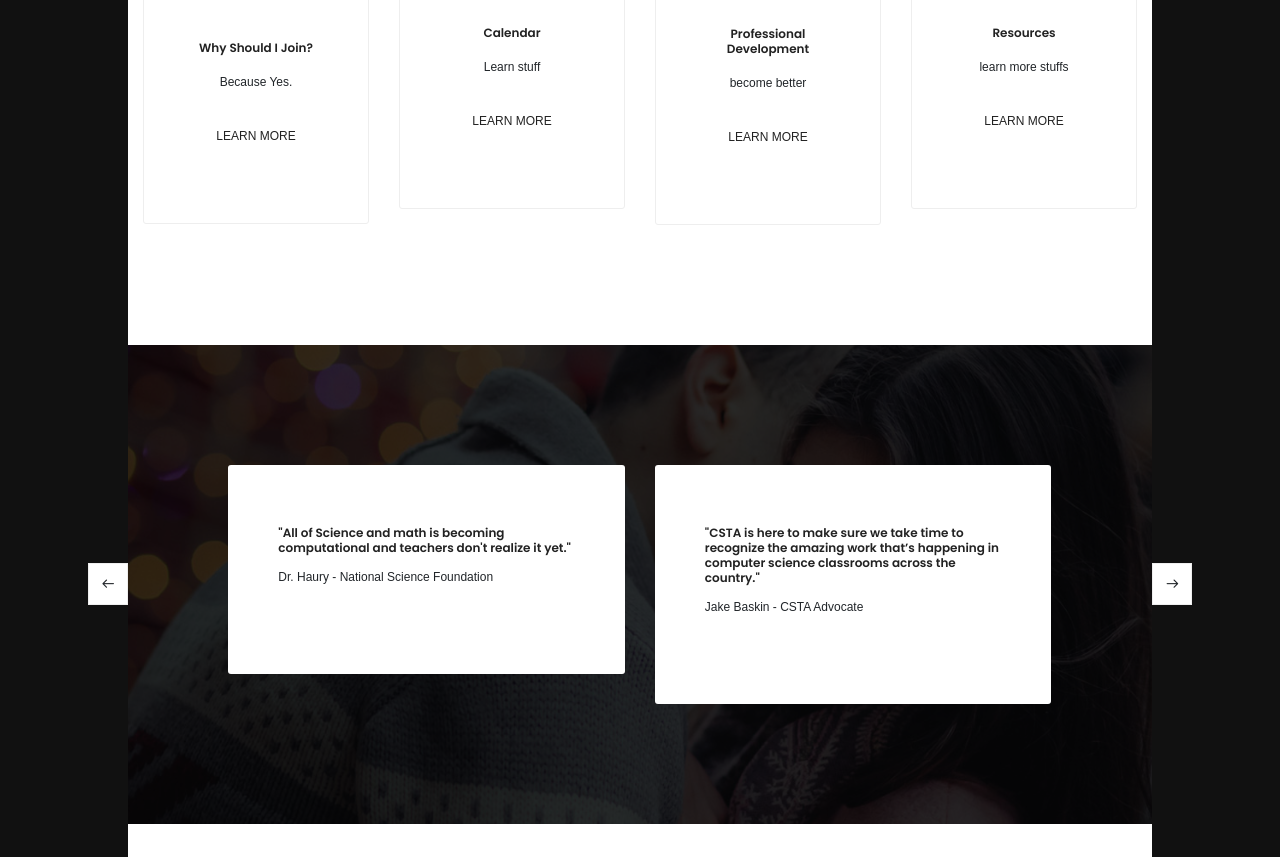
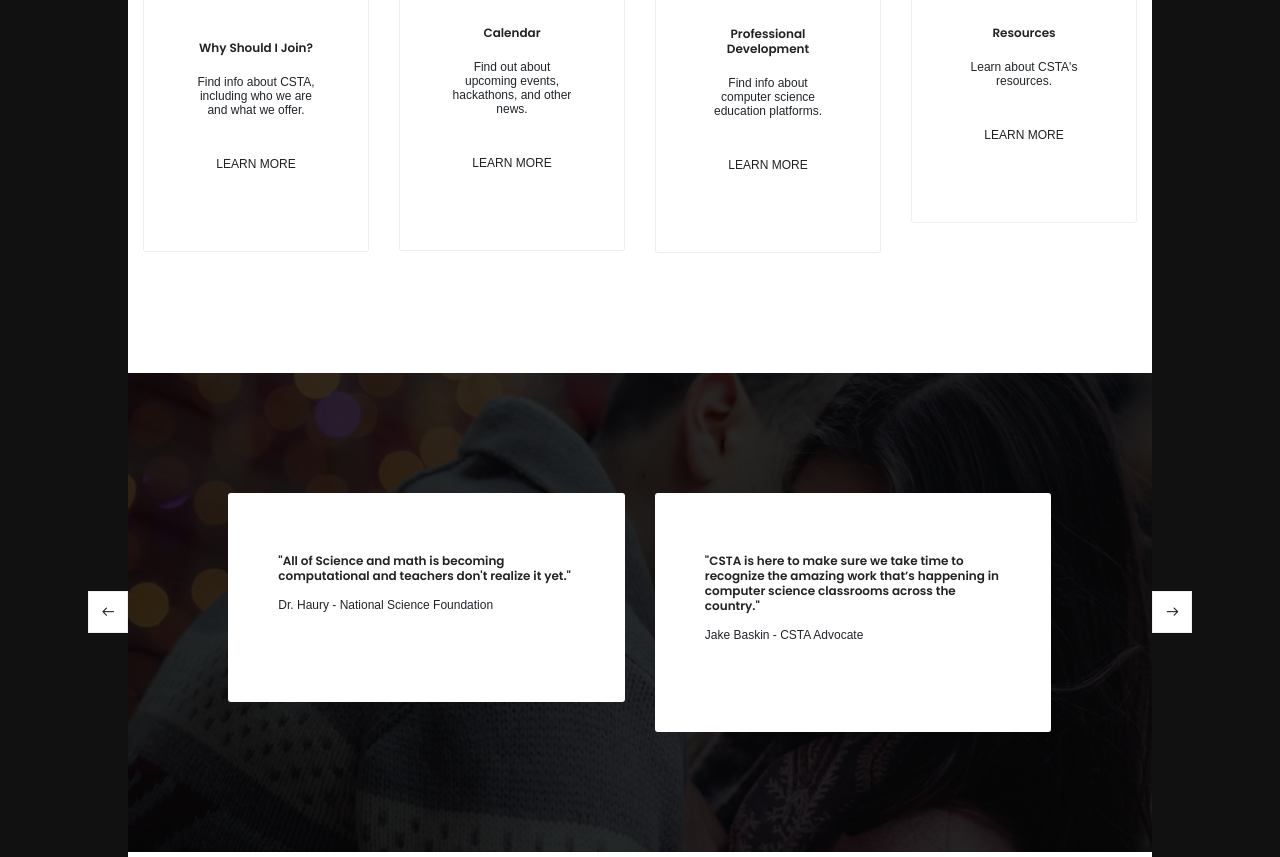
Before and after one commit to dylana62/csta, a plain HTML site: page index.html in a window 1280 px wide. Shown: the part 1717-2574 px from the top of the page. Drawn offline with nearby package versions, Linux system fonts and the light colour scheme; files whose address does not match are found by name.

Commit message:
Added descriptions for the cards

```diff
--- a/index.html
+++ b/index.html
@@ -91,7 +91,7 @@
 								<!--<span class="lnr lnr-screen"></span>-->
 								<img src = "C:\Users\775350\Google Drive\Github\csta1\images\join.PNG" />
 								<h3>Why Should I Join?</h3>
-								<p> Because Yes.</p>
+								<p>Find info about CSTA, including who we are and what we offer.</p>
 								<a href="about.html" class="text-uppercase">Learn More</a>
 							</div>
 						</div>
@@ -100,7 +100,7 @@
 							<!--	<span class="lnr lnr-code"></span>-->
 								<img src = "C:\Users\775350\Google Drive\Github\csta1\images\calander.PNG" />
 								<h3>Calendar</h3>
-								<p>Learn stuff</p>
+								<p>Find out about upcoming events, hackathons, and other news.</p>
 								<a href="calendar.html" class="text-uppercase">Learn More</a>
 							</div>
 						</div>
@@ -108,7 +108,7 @@
 							<div class="single-feature text-center">
 								<img src = "C:\Users\775350\Google Drive\Github\csta1\images\prof-develop.PNG" />
 								<h3>Professional Development</h3>
-								<p>become better</p>
+								<p>Find info about computer science education platforms.</p>
 								<a href="https://www.csteachers.org/page/Learning" class="text-uppercase">Learn More</a>
 							</div>
 						</div>
@@ -117,7 +117,7 @@
 							<!--	<span class="lnr lnr-clock"></span>-->
 								<img src = "C:\Users\775350\Google Drive\Github\csta1\images\resources.PNG" />
 								<h3>Resources</h3>
-								<p>learn more stuffs</p>
+								<p>Learn about CSTA's resources.</p>
 								<a href="#" class="text-uppercase">Learn More</a>
 							</div>
 						</div>
```
